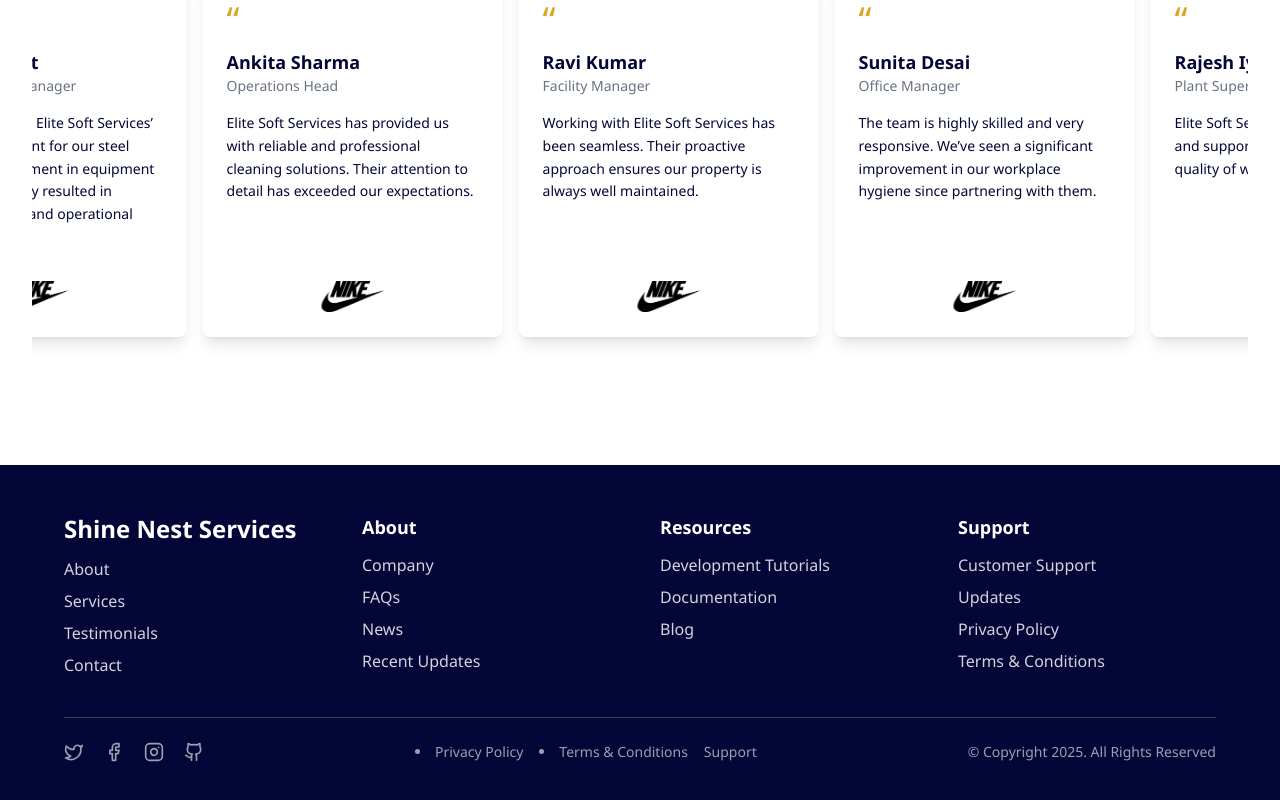
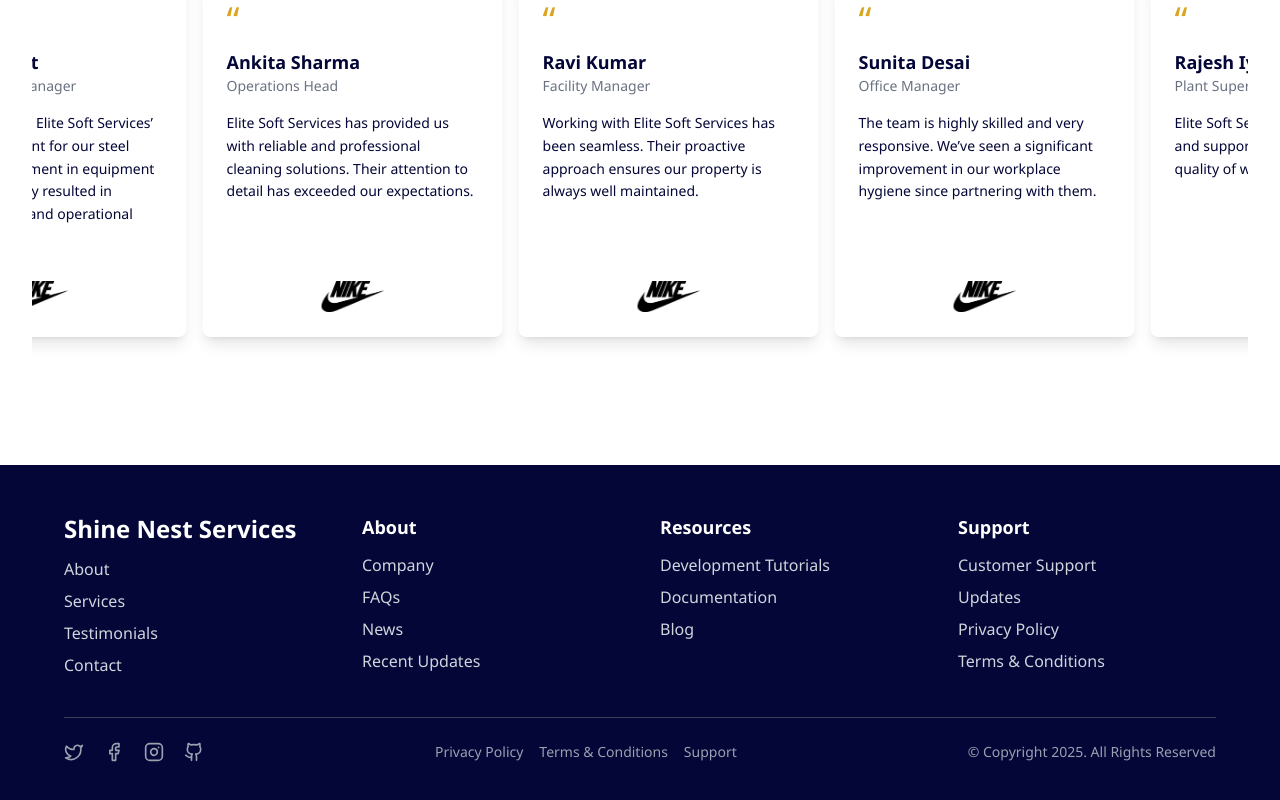
Before and after one commit to rasulAbacco/shine_nest_service, a React (Vite) app: page / in a window 1280 px wide. Shown: the part 3784-4584 px from the top of the page. Built offline with nearby package versions, Linux system fonts and the light colour scheme.

Commit message:
home page

```diff
--- a/src/components/Footer.jsx
+++ b/src/components/Footer.jsx
@@ -48,7 +48,7 @@ const Footer = () => {
         <div>
           <h3 className="text-lg font-semibold mb-3 text-white">Support</h3>
           <ul className="space-y-2 text-gray-300">
-            <li><a href="#">Customer Support</a></li>
+            <li><Link to="/contact">Customer Support</Link></li>
             <li><a href="#"> Updates</a></li>
             <li><Link to="/terms-and-privacy">Privacy Policy</Link></li>
             <li><Link to="/terms-and-privacy">Terms & Conditions</Link></li>
@@ -68,9 +68,9 @@ const Footer = () => {
 
         {/* Links */}
         <div className="flex space-x-4 mb-4 md:mb-0">
-          <li><Link to="/terms-and-privacy">Privacy Policy</Link></li>
-          <li><Link to="/terms-and-privacy">Terms & Conditions</Link></li>
-          <a href="#" className="hover:text-white">Support</a>
+          <Link to="/terms-and-privacy">Privacy Policy</Link>
+          <Link to="/terms-and-privacy">Terms & Conditions</Link>
+          <Link to="/contact">Support</Link>
         </div>
 
         {/* Copyright */}
```
Also changed, not shown: public/images/banner.jpg.
